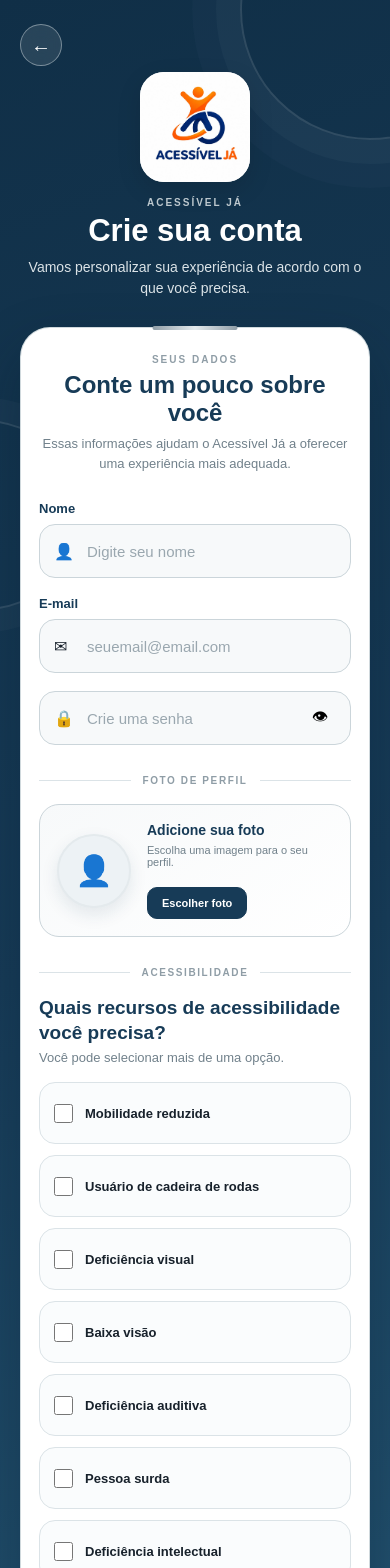
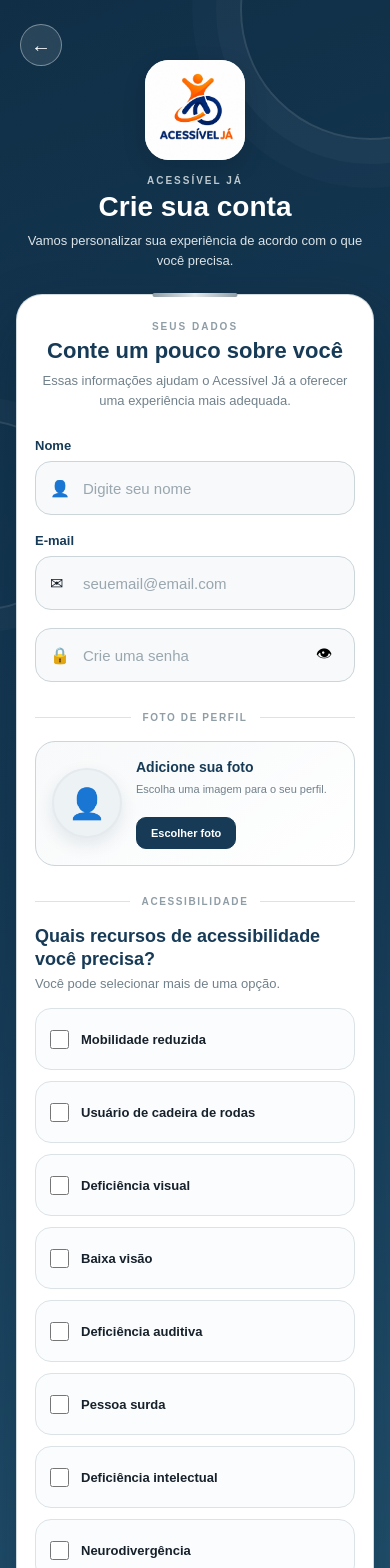
Before and after one commit to mihnobrega/acessivelja, a React (Vite) app: page /cadastro in a window 390 px wide. Shown: the top 1568 px of the page. Built offline with nearby package versions, Linux system fonts and the light colour scheme.

Commit message:
Mudança no estilo do cadastro

```diff
--- a/src/css/cadastro.css
+++ b/src/css/cadastro.css
@@ -415,41 +415,155 @@
 }
 
 .cadastro-page{
+  position:relative;
   width:100%;
   min-height:100vh;
+  padding:34px 20px 50px;
   overflow-x:hidden;
+  box-sizing:border-box;
 }
 .cadastro-card{
   width:100%;
-  max-width:100%;
-  margin:0;
-  padding:28px 20px 36px;
+  max-width:600px;
+  margin:0 auto;
   box-sizing:border-box;
 }
 .cadastro-form{
   width:100%;
-  max-width:100%;
+  min-width:0;
 }
-.cadastro-field{
+.form-group{
   width:100%;
-  margin:0 0 18px;
+  min-width:0;
 }
 .cadastro-input{
   position:relative;
   width:100%;
-  max-width:100%;
+  min-width:0;
 }
 .cadastro-input input{
   width:100%;
+  min-width:0;
   max-width:100%;
   box-sizing:border-box;
 }
-
+.cadastro-foto-area{
+  width:100%;
+  min-width:0;
+  box-sizing:border-box;
+}
+.cadastro-foto-info{
+  flex:1;
+  min-width:0;
+  display:flex;
+  flex-direction:column;
+  align-items:flex-start;
+}
+.cadastro-foto-info strong{
+  width:100%;
+  color:#173b57;
+  font-size:14px;
+  line-height:1.3;
+  overflow-wrap:anywhere;
+}
+.cadastro-foto-info>span{
+  width:100%;
+  margin-top:3px;
+  color:#71818b;
+  font-size:11px;
+  line-height:1.4;
+}
+.accessibility-options{
+  width:100%;
+  min-width:0;
+}
+.options-grid{
+  width:100%;
+  min-width:0;
+}
+.accessibility-option{
+  width:100%;
+  min-width:0;
+  box-sizing:border-box;
+}
 @media(max-width:520px){
+  .cadastro-page{
+    padding:26px 16px 40px;
+  }
+  .cadastro-brand{
+    max-width:100%;
+    margin:34px auto 24px;
+  }
+  .cadastro-logo-box{
+    width:100px;
+    height:100px;
+  }
+  .cadastro-brand h1{
+    font-size:28px;
+  }
+  .cadastro-brand p{
+    width:100%;
+    padding:0 8px;
+    font-size:13px;
+  }
+  .cadastro-card{
+    width:100%;
+    max-width:100%;
+    margin:0 auto;
+    padding:26px 18px 32px;
+    border-radius:26px;
+  }
+  .cadastro-card-header h2{
+    font-size:22px;
+  }
+  .cadastro-foto-area{
+    display:grid;
+    grid-template-columns:70px minmax(0,1fr);
+    gap:14px;
+    align-items:center;
+    padding:16px;
+  }
+  .cadastro-foto-preview{
+    width:70px;
+    height:70px;
+  }
+  .cadastro-foto-info{
+    width:100%;
+    min-width:0;
+  }
+  .cadastro-foto-button{
+    max-width:100%;
+    white-space:normal;
+    text-align:center;
+  }
   .options-grid{
     grid-template-columns:1fr;
   }
-  .cadastro-card{
-    padding:26px 18px;
+  .accessibility-options legend{
+    font-size:18px;
+  }
+  .accessibility-option{
+    min-height:62px;
+    padding:14px;
   }
 }
+@media(max-width:360px){
+  .cadastro-page{
+    padding-left:12px;
+    padding-right:12px;
+  }
+  .cadastro-card{
+    padding-left:15px;
+    padding-right:15px;
+  }
+  .cadastro-foto-area{
+    grid-template-columns:60px minmax(0,1fr);
+    gap:12px;
+    padding:14px;
+  }
+  .cadastro-foto-preview{
+    width:60px;
+    height:60px;
+    font-size:26px;
+  }
+}
```
